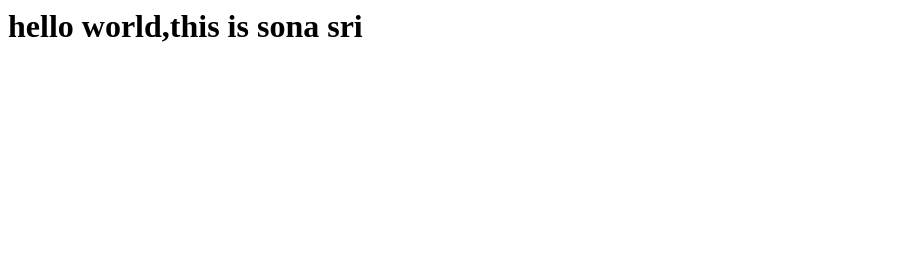
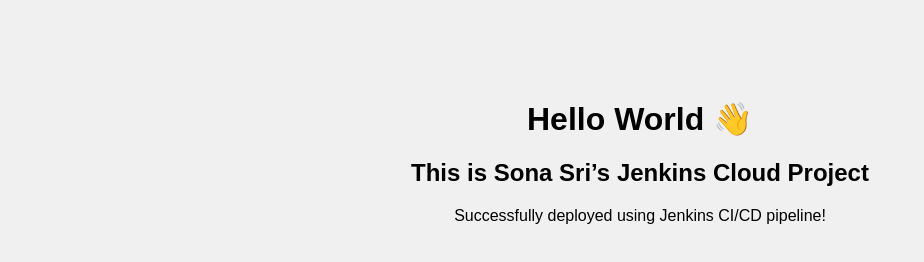
Before and after one commit to sonasonasri/jenkins_repo, a plain HTML site: page index.html in a window 1280 px wide. Shown: the whole page, without its empty margins (0-924 px from the left). Drawn offline with Linux system fonts and the light colour scheme.

Commit message:
Update index.html

```diff
--- a/index.html
+++ b/index.html
@@ -1,3 +1,13 @@
-<html>
-     <h1>hello world,this is sona sri</h1>
+<!DOCTYPE html>
+<html lang="en">
+<head>
+  <meta charset="UTF-8">
+  <meta name="viewport" content="width=device-width, initial-scale=1.0">
+  <title>Jenkins Cloud Project</title>
+</head>
+<body style="text-align:center; font-family:Arial; background-color:#f0f0f0; margin-top:100px;">
+  <h1>Hello World 👋</h1>
+  <h2>This is Sona Sri’s Jenkins Cloud Project</h2>
+  <p>Successfully deployed using Jenkins CI/CD pipeline!</p>
+</body>
 </html>
```
